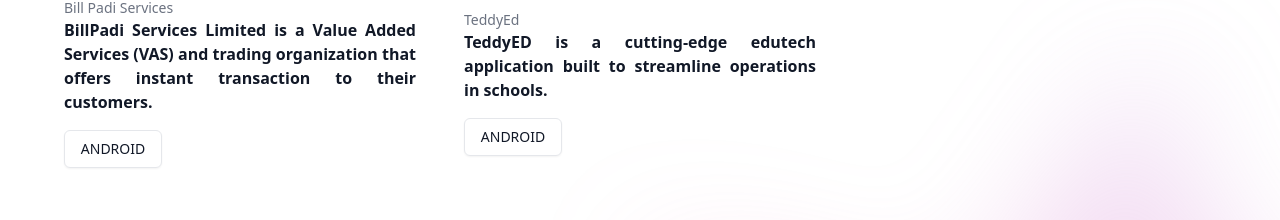
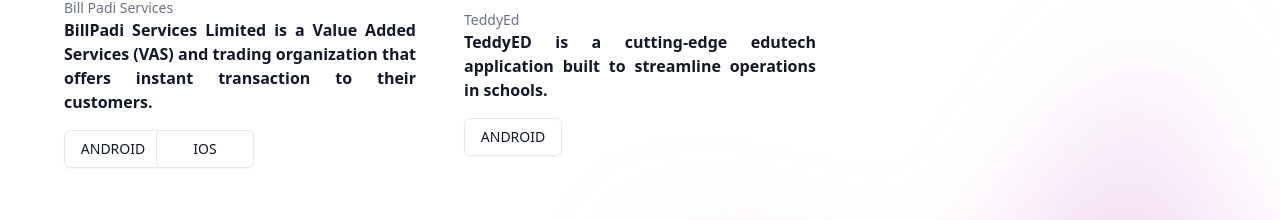
Before and after one commit to toykam/svelt_porfolio, a SvelteKit app: page /projects in a window 1280 px wide. Shown: the part 1020-1240 px from the top of the page. Built offline with nearby package versions, Linux system fonts and the light colour scheme.

Commit message:
add billpaddi ios link

```diff
--- a/src/routes/projects/+page.svelte
+++ b/src/routes/projects/+page.svelte
@@ -39,7 +39,7 @@
             "title": "Bill Padi Services",
             "links": {
                 "android": "https://play.google.com/store/apps/details?id=com.billpadi.android",
-                "ios": ""
+                "ios": "https://apps.apple.com/ng/app/billpadi-pay-bills-with-ease/id6497227460"
             },
             "image": "https://play-lh.googleusercontent.com/CuKdroRAiSC-ICpK7xg4xZPn7VPu9oDPRcVbWO2Nw7iYnB7bPt9p_hMm_yn5ZFbya0Pt=w832-h470-rw",
             "description": "BillPadi Services Limited is a Value Added Services (VAS) and trading organization that offers instant transaction to their customers."
```
